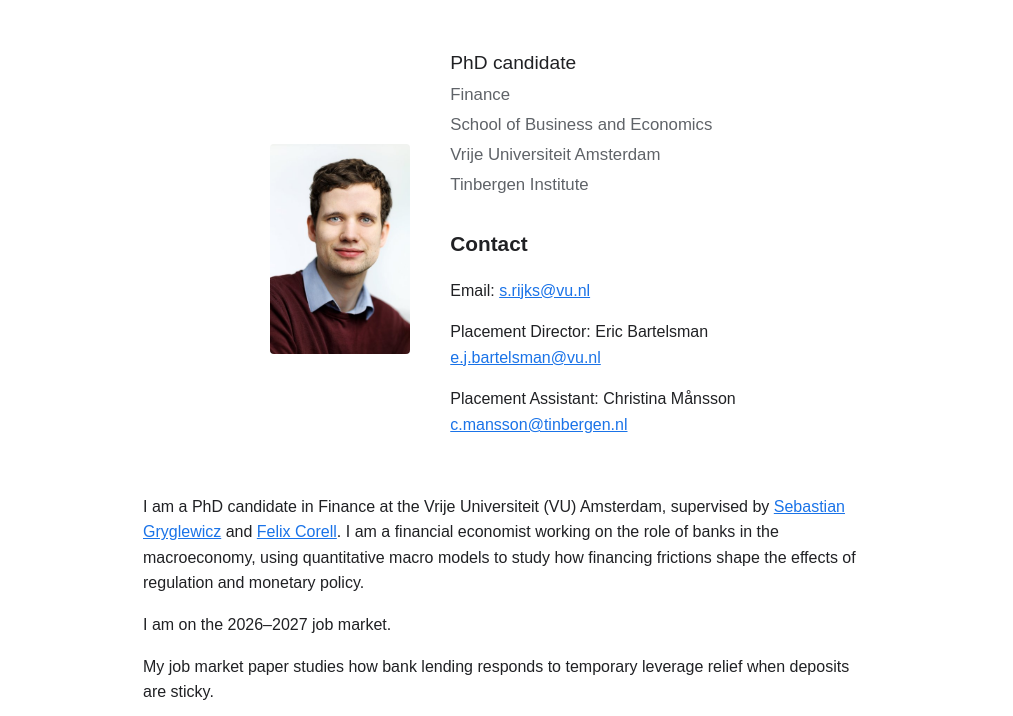
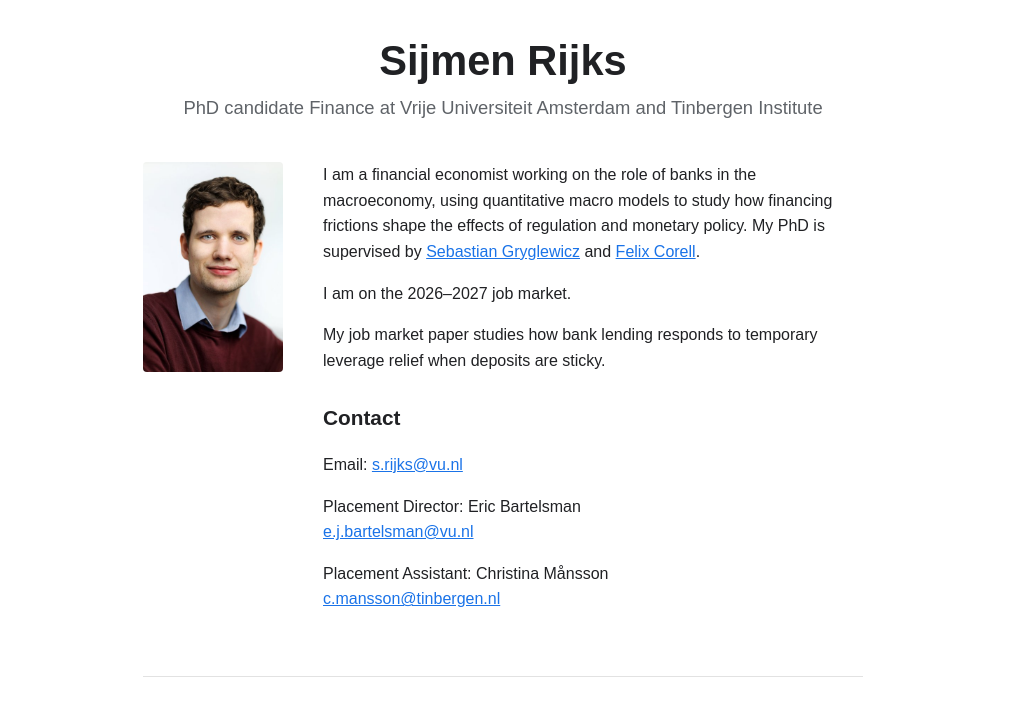
Before and after one commit to SijmenR/SijmenR.github.io, a plain HTML site: page index.html in a window 1280 px wide. Shown: the part 84-800 px from the top of the page, without its empty margins (137-1150 px from the left). Drawn offline with Linux system fonts and the light colour scheme.

Commit message:
Open with name and tagline; put blurb beside the photo
Co-Authored-By: Claude Opus 5.5 <noreply@anthropic.com>
Claude-Session: https://claude.ai/code/session_01PitsY7iVBSNMdDc6i2TBxk

```diff
--- a/index.html
+++ b/index.html
@@ -28,7 +28,7 @@
     <div class="brand">
       <img class="logo" src="vu-logo.png" alt="Vrije Universiteit Amsterdam, School of Business and Economics">
       <img class="logo" src="ti-logo.png" alt="Tinbergen Institute" width="99" height="40">
-      <h1 class="name">Sijmen Rijks</h1>
+      <p class="name">Sijmen Rijks</p>
     </div>
     <nav class="site-nav">
       <ul>
@@ -40,17 +40,18 @@
   </header>
 
   <main>
+    <div class="hero">
+      <h1>Sijmen Rijks</h1>
+      <p class="tagline">PhD candidate Finance at Vrije Universiteit Amsterdam and Tinbergen Institute</p>
+    </div>
+
     <div class="intro">
       <img class="portrait" src="photo.jpg" alt="Portrait of Sijmen Rijks" width="400" height="600">
 
       <div class="intro-text">
-        <div class="subtitle-lines">
-          <p>PhD candidate</p>
-          <p>Finance</p>
-          <p>School of Business and Economics</p>
-          <p>Vrije Universiteit Amsterdam</p>
-          <p>Tinbergen Institute</p>
-        </div>
+        <p>I am a financial economist working on the role of banks in the macroeconomy, using quantitative macro models to study how financing frictions shape the effects of regulation and monetary policy. My PhD is supervised by <a href="https://personal.eur.nl/gryglewicz/" target="_blank" rel="noopener">Sebastian Gryglewicz</a> and <a href="https://www.felixcorell.eu/" target="_blank" rel="noopener">Felix Corell</a>.</p>
+        <p>I am on the 2026&ndash;2027 job market.</p>
+        <p>My job market paper studies how bank lending responds to temporary leverage relief when deposits are sticky.</p>
 
         <h2>Contact</h2>
         <p>Email: <a href="mailto:s.rijks@vu.nl">s.rijks@vu.nl</a></p>
@@ -58,12 +59,6 @@
         <p>Placement Director: Eric Bartelsman<br><a href="mailto:e.j.bartelsman@vu.nl">e.j.bartelsman@vu.nl</a></p>
         <p>Placement Assistant: Christina Månsson<br><a href="mailto:c.mansson@tinbergen.nl">c.mansson@tinbergen.nl</a></p>
       </div>
-    </div>
-
-    <div class="blurb">
-      <p>I am a PhD candidate in Finance at the Vrije Universiteit (VU) Amsterdam, supervised by <a href="https://personal.eur.nl/gryglewicz/" target="_blank" rel="noopener">Sebastian Gryglewicz</a> and <a href="https://www.felixcorell.eu/" target="_blank" rel="noopener">Felix Corell</a>. I am a financial economist working on the role of banks in the macroeconomy, using quantitative macro models to study how financing frictions shape the effects of regulation and monetary policy.</p>
-      <p>I am on the 2026&ndash;2027 job market.</p>
-      <p>My job market paper studies how bank lending responds to temporary leverage relief when deposits are sticky.</p>
     </div>
 
     <section id="cv" class="page-section">
--- a/style.css
+++ b/style.css
@@ -82,13 +82,13 @@ nav.site-nav a:hover {
 main {
   max-width: var(--max-width);
   margin: 0 auto;
-  padding: 3rem 0 4rem;
+  padding: 2.5rem 0 4rem;
   text-align: center;
 }
 
 main .intro {
   display: flex;
-  align-items: center;
+  align-items: flex-start;
   justify-content: center;
   gap: 2.5rem;
   text-align: left;
@@ -101,6 +101,10 @@ main .portrait {
   border-radius: 4px;
 }
 
+main .intro-text p:first-child {
+  margin-top: 0;
+}
+
 main .intro-text h2 {
   margin-top: 1.75rem;
 }
@@ -108,21 +112,11 @@ main .intro-text h2 {
 @media (max-width: 560px) {
   main .intro {
     flex-direction: column;
+    align-items: center;
     gap: 1.5rem;
-    text-align: center;
   }
 }
 
-main .subtitle-lines p {
-  margin: 0.2rem 0;
-  color: var(--muted);
-  font-size: 1.05rem;
-}
-
-main .subtitle-lines p:first-child {
-  font-size: 1.2rem;
-  color: var(--text);
-}
 
 main h2 {
   font-size: 1.3rem;
@@ -201,7 +195,25 @@ footer.site-footer {
   margin-top: 1.5rem;
 }
 
-.blurb {
-  text-align: left;
-  margin-top: 2.5rem;
+
+.hero {
+  margin-bottom: 2.5rem;
 }
+
+.hero h1 {
+  font-size: 2.6rem;
+  line-height: 1.15;
+  margin: 0 0 0.5rem;
+}
+
+.hero .tagline {
+  margin: 0;
+  color: var(--muted);
+  font-size: 1.15rem;
+}
+
+@media (max-width: 560px) {
+  header.site-header .name {
+    display: none;
+  }
+}
```
Also changed, not shown: 1 other file.
